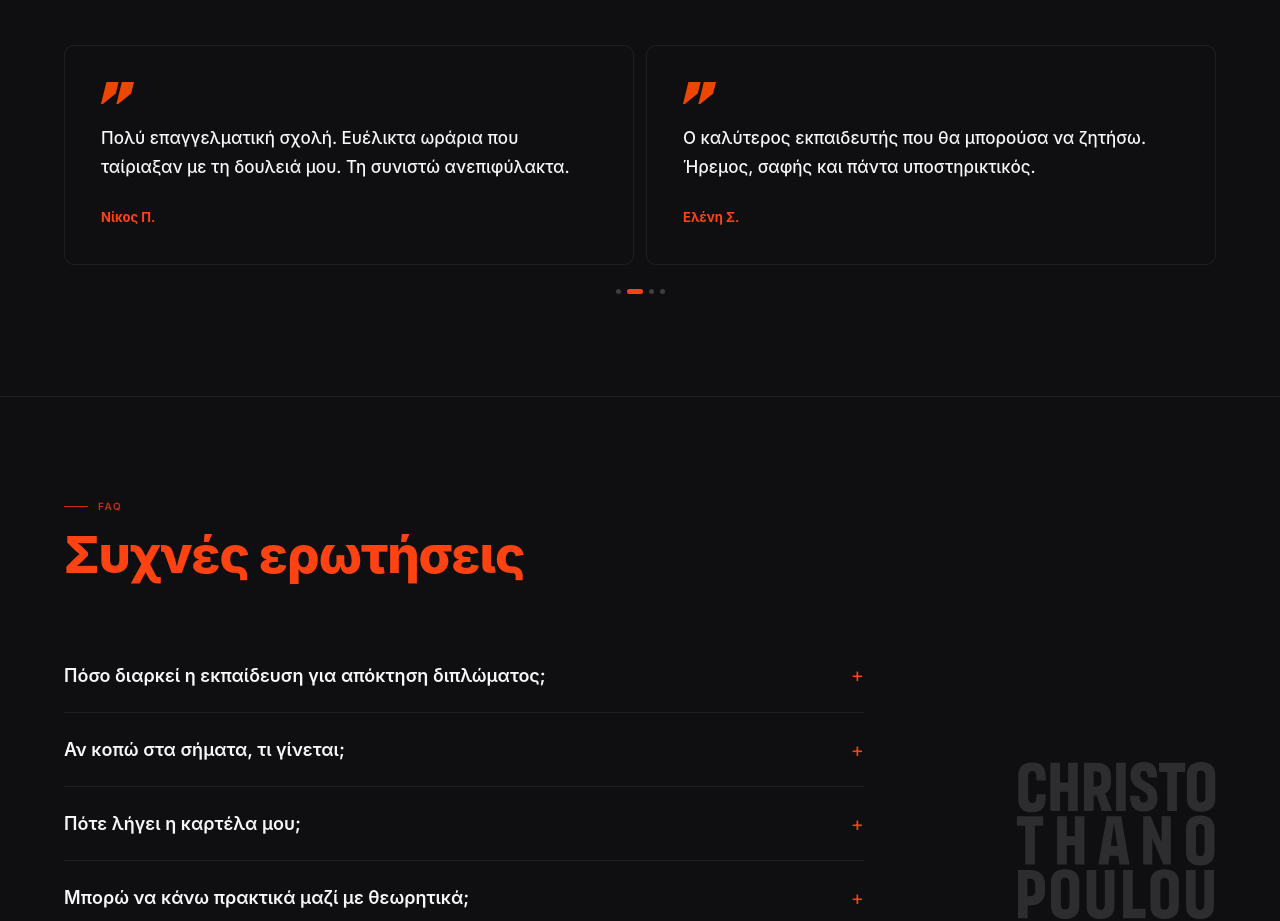
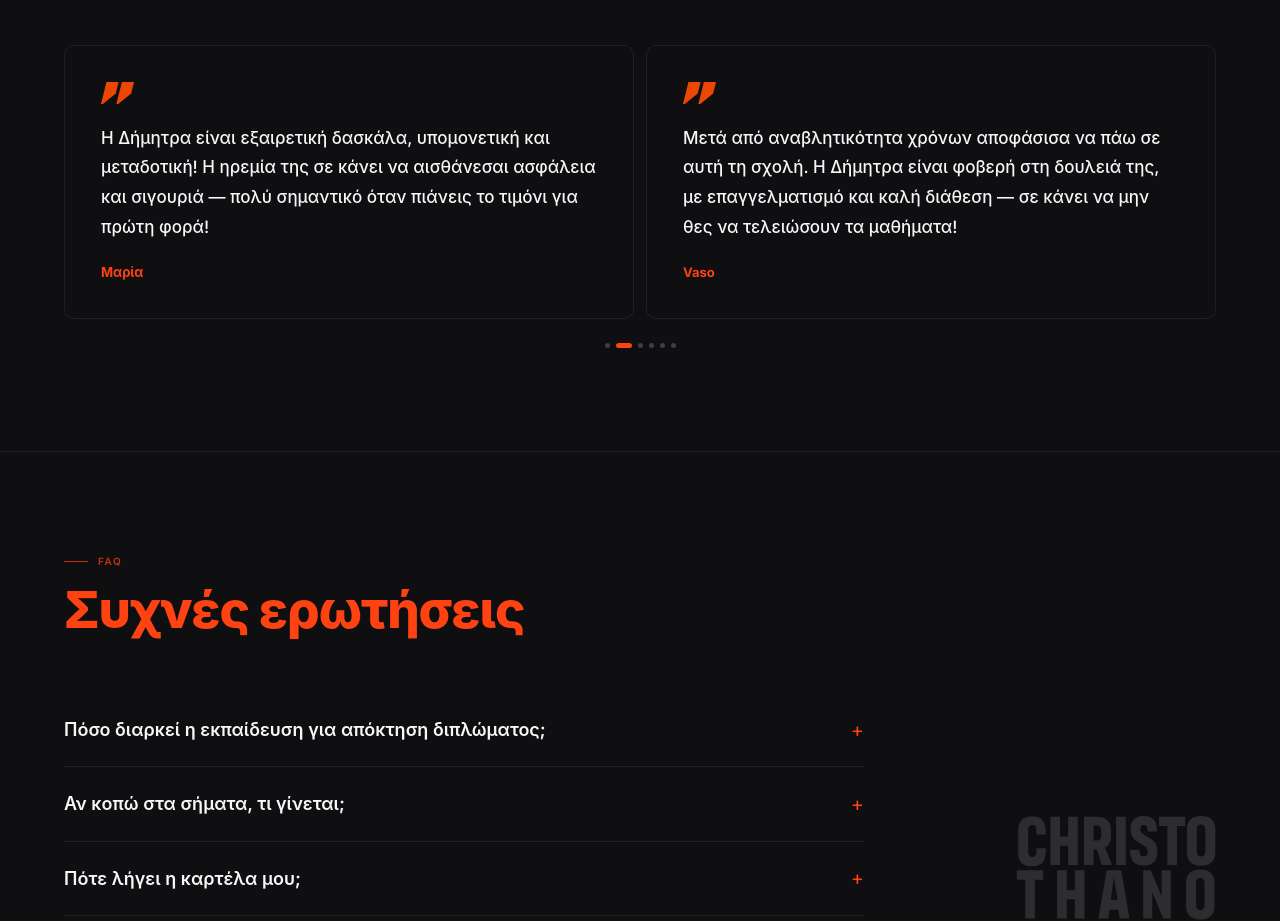
Before and after one commit to bmanologlou/dc26-next, a Next.js app: page / in a window 1280 px wide. Shown: the part 4895-5816 px from the top of the page. Built offline with nearby package versions, Linux system fonts and the light colour scheme.

Commit message:
Real testimonials from Google Business

```diff
--- a/app/components/Testimonials.tsx
+++ b/app/components/Testimonials.tsx
@@ -3,10 +3,12 @@ import { useRef, useState, useEffect } from 'react'
 import { motion, useInView, AnimatePresence } from 'framer-motion'
 
 const testimonials = [
-  { text: 'Εξαιρετική καθοδήγηση και υπομονή. Πέρασα εξετάσεις από την πρώτη φορά χάρη στη Δήμητρα.', name: 'Μαρία Κ.' },
-  { text: 'Πολύ επαγγελματική σχολή. Ευέλικτα ωράρια που ταίριαξαν με τη δουλειά μου. Τη συνιστώ ανεπιφύλακτα.', name: 'Νίκος Π.' },
-  { text: 'Ο καλύτερος εκπαιδευτής που θα μπορούσα να ζητήσω. Ήρεμος, σαφής και πάντα υποστηρικτικός.', name: 'Ελένη Σ.' },
-  { text: 'Από τη πρώτη μέρα ένιωσα άνετα. Σπουδαία σχολή με πραγματικό ενδιαφέρον για τον μαθητή.', name: 'Δημήτρης Α.' },
+  { text: 'Μετά από δύο αποτυχημένες προσπάθειες να μάθω να οδηγώ, ευτυχώς βρήκα την Δήμητρα και τα κατάφερα! Ήρεμη, μεταδοτική, σε κάνει να νιώθεις ασφάλεια. Καταπληκτική!', name: 'Πηνελόπη' },
+  { text: 'Η Δήμητρα είναι εξαιρετική δασκάλα, υπομονετική και μεταδοτική! Η ηρεμία της σε κάνει να αισθάνεσαι ασφάλεια και σιγουριά — πολύ σημαντικό όταν πιάνεις το τιμόνι για πρώτη φορά!', name: 'Μαρία' },
+  { text: 'Μετά από αναβλητικότητα χρόνων αποφάσισα να πάω σε αυτή τη σχολή. Η Δήμητρα είναι φοβερή στη δουλειά της, με επαγγελματισμό και καλή διάθεση — σε κάνει να μην θες να τελειώσουν τα μαθήματα!', name: 'Vaso' },
+  { text: 'Εξαιρετική η εμπειρία μου! Η Δήμητρα είναι δασκάλα που σου εμπνέει εμπιστοσύνη από την πρώτη στιγμή και σε διδάσκει πώς να είσαι πραγματικά σωστός οδηγός. Την προτείνω ανεπιφύλακτα!', name: 'Artemis' },
+  { text: 'Παρόλο που πήγα για δίπλωμα σε σχετικά μεγάλη ηλικία, με έκανε να αισθανθώ πολύ άνετα από την αρχή και να ξεπεράσω όλους τους φόβους μου. Δήμητρα σε ευχαριστώ για όλα!', name: 'Filio' },
+  { text: 'Η καλύτερη δασκάλα που θα μπορούσα να έχω! Μεταδοτική και ήρεμη — πράγμα που σου προσφέρει αίσθημα σιγουριάς και ασφάλειας κατά τη διάρκεια του μαθήματος.', name: 'Theodora' },
 ]
 
 const QuoteIcon = () => (
```
